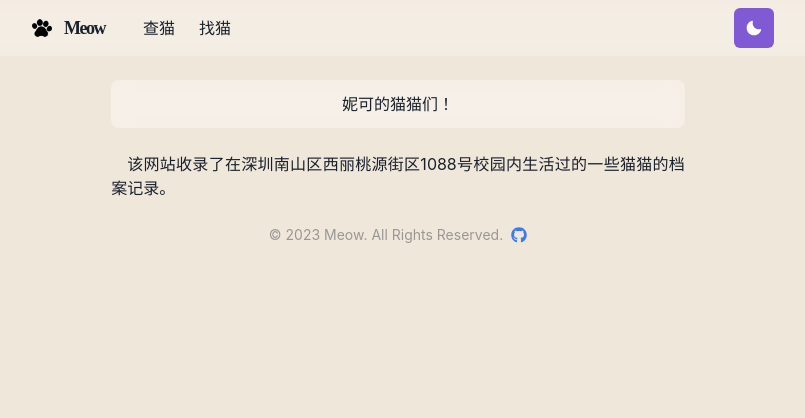
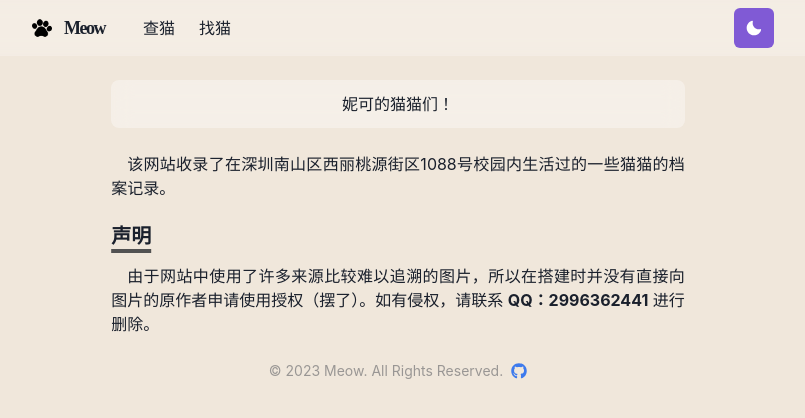
Before and after one commit to Tloops/Meow, a Next.js app: page / in a window 1280 px wide. Shown: the top 418 px of the page, without its empty margins (242-1047 px from the left). Built offline with nearby package versions, Linux system fonts and the light colour scheme.

Commit message:
feat: main page copyright announcement

```diff
--- a/src/pages/index.tsx
+++ b/src/pages/index.tsx
@@ -24,6 +24,14 @@ export default function Home() {
             该网站收录了在深圳南山区西丽桃源街区1088号校园内生活过的一些猫猫的档案记录。
           </Paragraph>
         </Section>
+        <Section delay={0.2}>
+          <Heading as='h3' variant='section-title'>
+            声明
+          </Heading>
+          <Paragraph>
+            由于网站中使用了许多来源比较难以追溯的图片，所以在搭建时并没有直接向图片的原作者申请使用授权（摆了）。如有侵权，请联系 <b>QQ：2996362441</b> 进行删除。
+          </Paragraph>
+        </Section>
       </Container>
     </Layout>
   )
```
